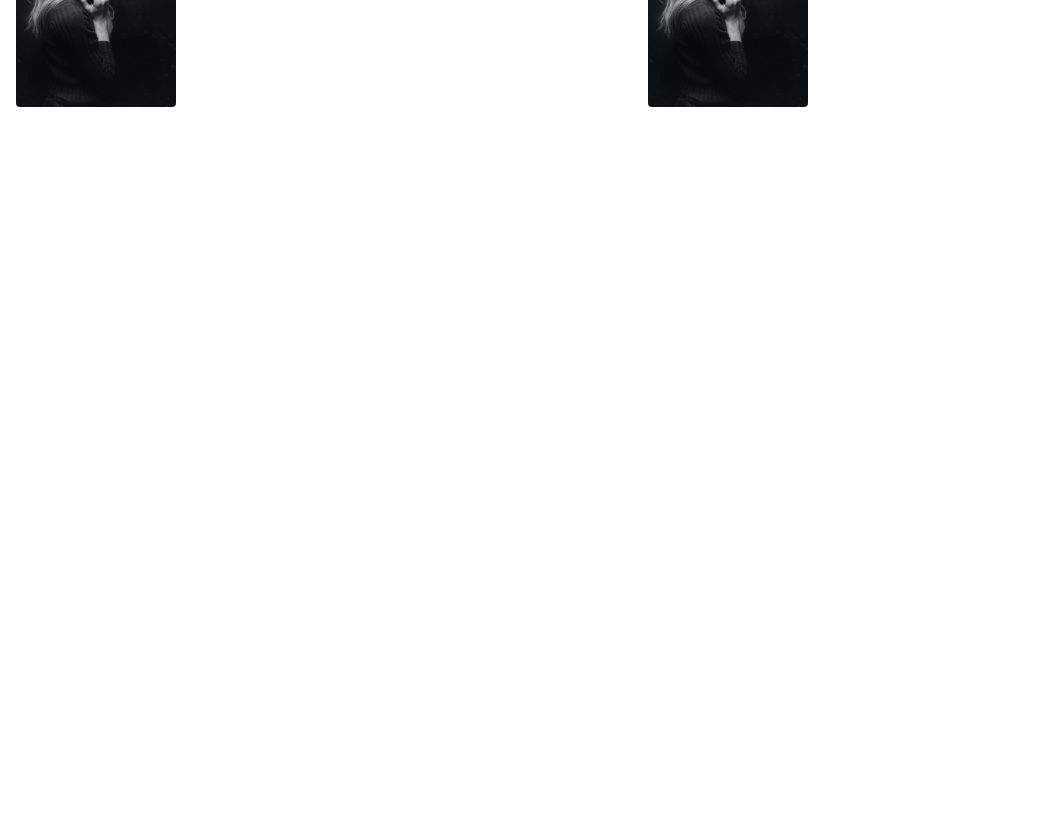
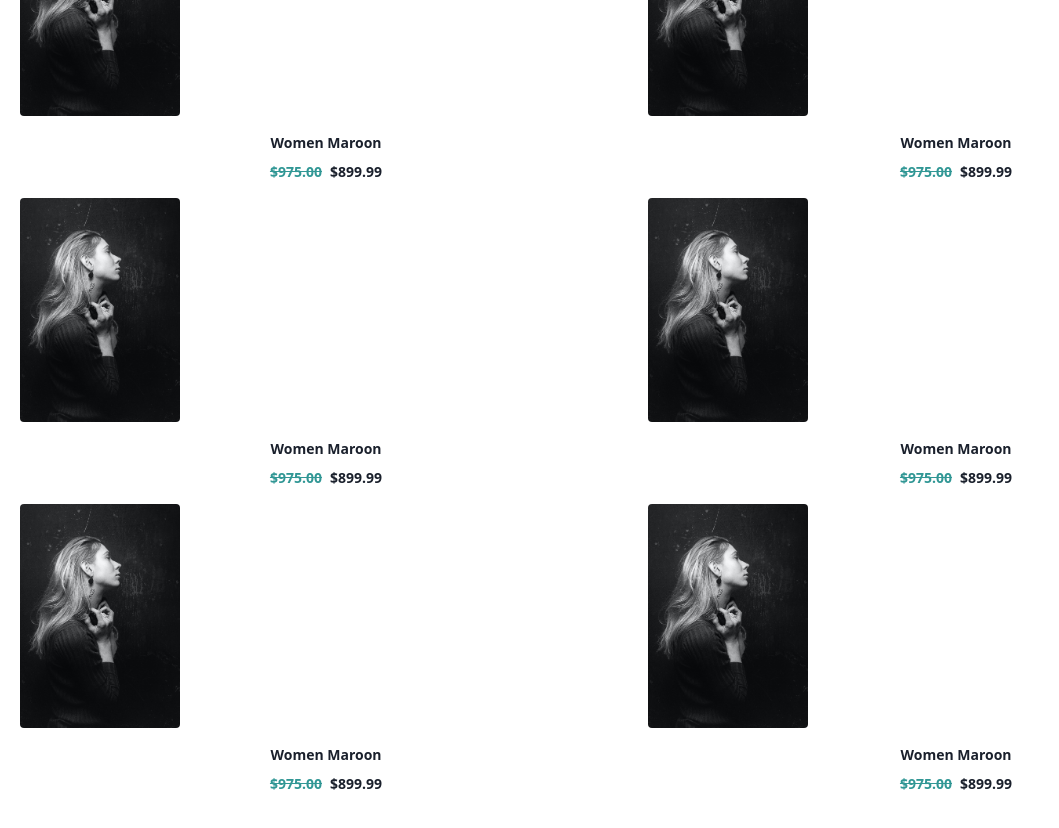
Before and after one commit to Mazin-Ibrahim/mezo-store, a Vue app: page / in a window 1280 px wide. Shown: the part 480-1308 px from the top of the page, without its empty margins (0-1059 px from the left). Before the commit the page ends 800 px from the top, so only its background shows below. Built offline with nearby package versions, Linux system fonts and the light colour scheme.

Commit message:
first commit

```diff
--- a/src/components/Main.vue
+++ b/src/components/Main.vue
@@ -15,23 +15,109 @@
             </div>
         </div>   <!-- end header -->
 
-         <div class="px-4 py-12"> <!-- start content -->
+         <div class="py-12"> <!-- start content -->
 
-            <h1 class="text-teal-600 font-bold text-lg uppercase pl-1">Showing All Products</h1>
+            <h1 class="text-teal-600 font-bold text-2xl uppercase ml-4"> All Products</h1>
 
             <div class="mt-8">
-                <div class="grid grid-cols-2">
-                   <div class="relative hover-trigger">
+                <div class="grid grid-cols-2 gap-4">
+
+                       <div class="relative hover-trigger ml-5">
+                       <img class="h-56 w-40 rounded object-cover" src="../assets/image/header.jpg">
+
+                          <button class="relative py-2  mx-auto px-8 rounded  -mt-12  bg-red-800 text-white hover:bg-red-500 font-semibold hover-target">
+                            Add to Cart
+                          </button>
+
+
+                       <div>
+                          <h1 class="text-sm text-gray-900 mt-4 text-center font-bold mx-4 ">Women Maroon</h1>
+
+                        <h1 class="text-sm text-gray-900 mt-2 text-center font-bold mx-4"><span class="text-teal-600 line-through mr-2">$975.00</span>$899.99</h1>
+                       </div>
+
+                     </div>
+
+                    <div class="relative hover-trigger">
                      <img class="h-56 w-40 rounded object-cover" src="../assets/image/header.jpg">
 
-                        <button class="relative py-2 px-10  -mt-10  bg-white border border-grey-100 hover-target">
+                       <button class="relative py-2 mr-6 mx-auto px-8 rounded  -mt-12  bg-red-800 text-white hover:bg-red-500 font-semibold hover-target">
                           Add to Cart
                         </button>
+
+                         <div class="mr-4">
+                          <h1 class="text-sm text-gray-900 mt-4 text-center font-bold mx-4 ">Women Maroon</h1>
+
+                        <h1 class="text-sm text-gray-900 mt-2 text-center font-bold mx-4"><span class="text-teal-600 line-through mr-2">$975.00</span>$899.99</h1>
+                       </div>
                    </div>
 
-                    <div>
-                     <img class="h-56 w-40 rounded object-cover ml-2" src="../assets/image/header.jpg">
+
+                       <div class="relative hover-trigger ml-5">
+                       <img class="h-56 w-40 rounded object-cover" src="../assets/image/header.jpg">
+
+                          <button class="relative py-2  mx-auto px-8 rounded  -mt-12  bg-red-800 text-white hover:bg-red-500 font-semibold hover-target">
+                            Add to Cart
+                          </button>
+
+
+                       <div>
+                          <h1 class="text-sm text-gray-900 mt-4 text-center font-bold mx-4 ">Women Maroon</h1>
+
+                        <h1 class="text-sm text-gray-900 mt-2 text-center font-bold mx-4"><span class="text-teal-600 line-through mr-2">$975.00</span>$899.99</h1>
+                       </div>
+
+                     </div>
+
+                    <div class="relative hover-trigger">
+                     <img class="h-56 w-40 rounded object-cover" src="../assets/image/header.jpg">
+
+                       <button class="relative py-2 mr-6 mx-auto px-8 rounded  -mt-12  bg-red-800 text-white hover:bg-red-500 font-semibold hover-target">
+                          Add to Cart
+                        </button>
+
+                         <div class="mr-4">
+                          <h1 class="text-sm text-gray-900 mt-4 text-center font-bold mx-4 ">Women Maroon</h1>
+
+                        <h1 class="text-sm text-gray-900 mt-2 text-center font-bold mx-4"><span class="text-teal-600 line-through mr-2">$975.00</span>$899.99</h1>
+                       </div>
                    </div>
+
+
+                       <div class="relative hover-trigger ml-5">
+                       <img class="h-56 w-40 rounded object-cover" src="../assets/image/header.jpg">
+
+                          <button class="relative py-2  mx-auto px-8 rounded  -mt-12  bg-red-800 text-white hover:bg-red-500 font-semibold hover-target">
+                            Add to Cart
+                          </button>
+
+
+                       <div>
+                          <h1 class="text-sm text-gray-900 mt-4 text-center font-bold mx-4 ">Women Maroon</h1>
+
+                        <h1 class="text-sm text-gray-900 mt-2 text-center font-bold mx-4"><span class="text-teal-600 line-through mr-2">$975.00</span>$899.99</h1>
+                       </div>
+
+                     </div>
+
+                    <div class="relative hover-trigger">
+                     <img class="h-56 w-40 rounded object-cover" src="../assets/image/header.jpg">
+
+                       <button class="relative py-2 mr-6 mx-auto px-8 rounded  -mt-12  bg-red-800 text-white hover:bg-red-500 font-semibold hover-target">
+                          Add to Cart
+                        </button>
+
+                         <div class="mr-4">
+                          <h1 class="text-sm text-gray-900 mt-4 text-center font-bold mx-4 ">Women Maroon</h1>
+
+                        <h1 class="text-sm text-gray-900 mt-2 text-center font-bold mx-4"><span class="text-teal-600 line-through mr-2">$975.00</span>$899.99</h1>
+                       </div>
+                   </div>
+
+
+
+
+
                 </div>
             </div>
 
```
